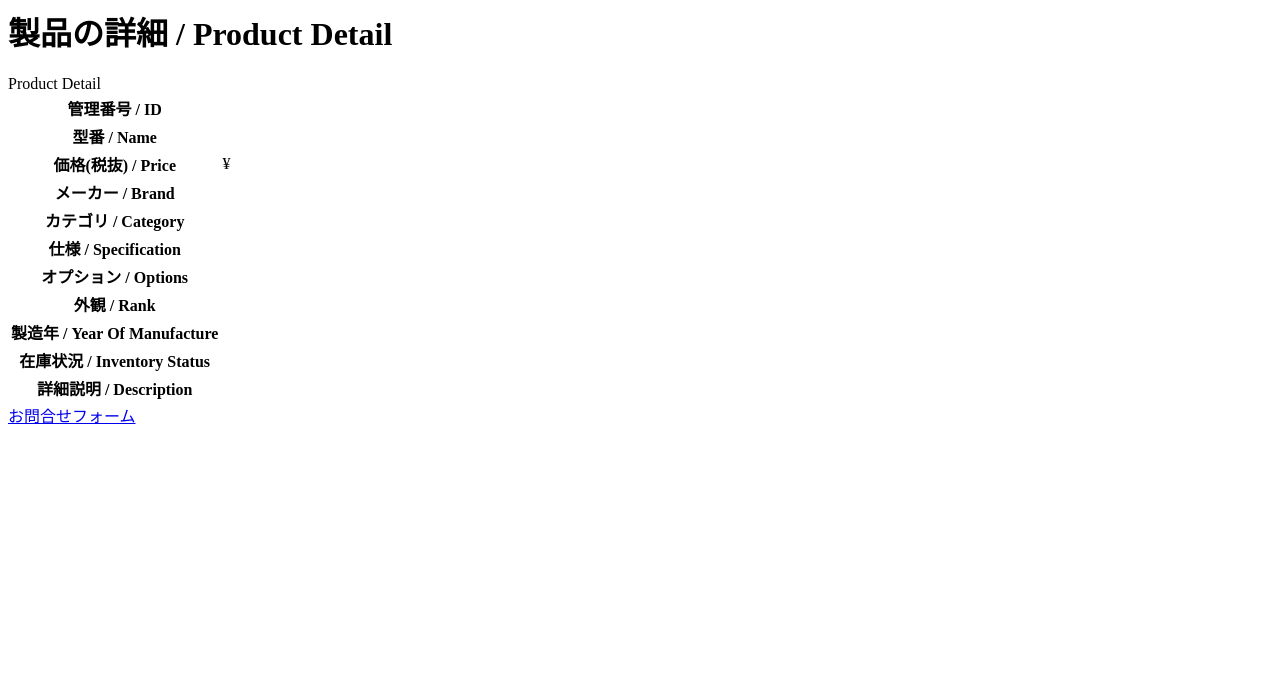
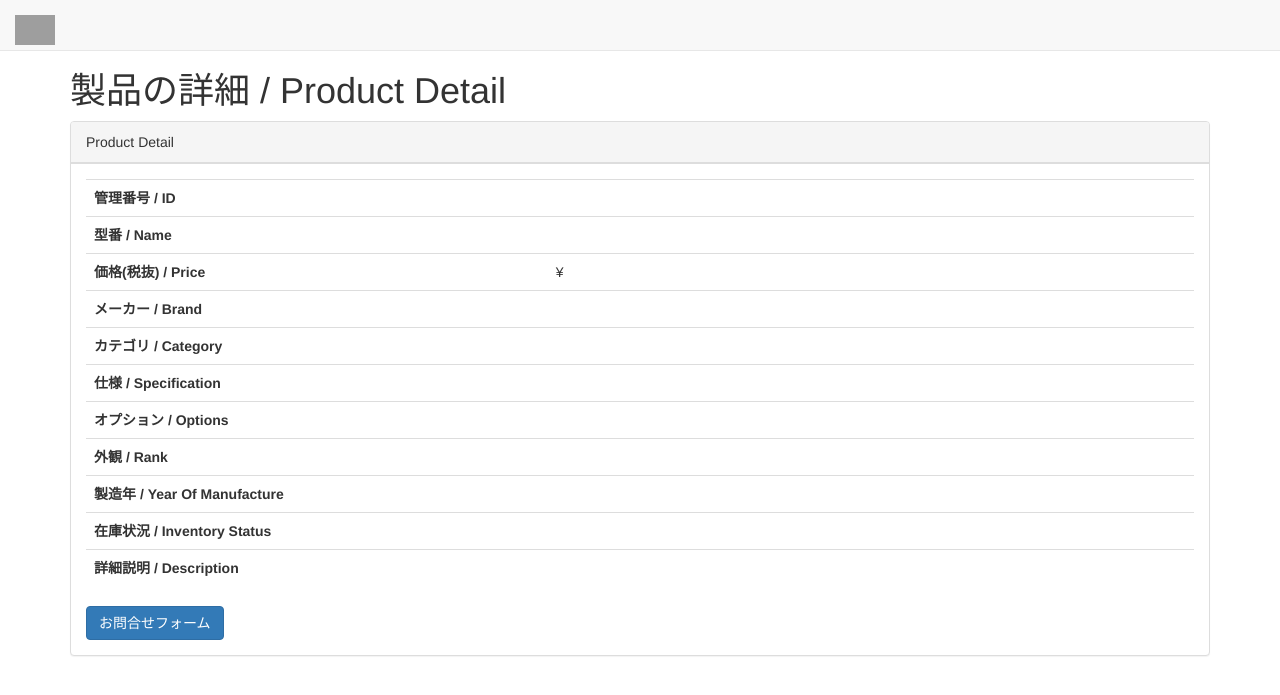
Before and after one commit to ks6088ts/djangosite, a Django app: template templates/products/detail.html in a window 1280 px wide. Shown: the top 695 px of the page. Run offline with Django 3.2, Linux system fonts and the light colour scheme; the template is opened without the code that fills it, so the values that code supplies are empty; some libraries are stand-ins or nearby versions; grey boxes are pictures that could not be loaded.

Commit message:
Apply style sheet and add submodule : $ git submodule add https://github.com/ks6088ts/startbootstrap-sb-admin-2.git externals/startbootstrap-sb-admin-2

```diff
--- a/templates/products/base.html
+++ b/templates/products/base.html
@@ -1,2 +1,124 @@
-{% block content %}
-{% endblock %}
+{% comment "Reference note" %}
+
+* https://docs.djangoproject.com/en/1.11/ref/templates/language/
+
+{% endcomment %}
+
+{% load static %}
+
+
+<!DOCTYPE html>
+<html lang="en">
+
+<head>
+
+    <meta charset="utf-8">
+    <meta http-equiv="X-UA-Compatible" content="IE=edge">
+    <meta name="viewport" content="width=device-width, initial-scale=1">
+    <meta name="description" content="">
+    <meta name="author" content="">
+
+    <link rel="icon" href="{% static 'tomoca/img/favicon.ico' %}">
+
+    <title>Used digital measuring devices, ToMoCA Co., Ltd.</title>
+
+    <!-- Bootstrap Core CSS -->
+    <link href="{% static 'startbootstrap-sb-admin-2/vendor/bootstrap/css/bootstrap.min.css' %}" rel="stylesheet">
+
+    <!-- MetisMenu CSS -->
+    <link href="{% static 'startbootstrap-sb-admin-2/vendor/metisMenu/metisMenu.min.css' %}" rel="stylesheet">
+
+    <!-- DataTables CSS -->
+    <link href="{% static 'startbootstrap-sb-admin-2/vendor/datatables-plugins/dataTables.bootstrap.css' %}" rel="stylesheet">
+
+    <!-- DataTables Responsive CSS -->
+    <link href="{% static 'startbootstrap-sb-admin-2/vendor/datatables-responsive/dataTables.responsive.css' %}" rel="stylesheet">
+
+    <!-- Custom CSS -->
+    <link href="{% static 'startbootstrap-sb-admin-2/dist/css/sb-admin-2.css' %}" rel="stylesheet">
+
+    <!-- Custom Fonts -->
+    <link href="{% static 'startbootstrap-sb-admin-2/vendor/font-awesome/css/font-awesome.min.css' %}" rel="stylesheet" type="text/css">
+
+    <!-- HTML5 Shim and Respond.js IE8 support of HTML5 elements and media queries -->
+    <!-- WARNING: Respond.js doesn't work if you view the page via file:// -->
+    <!--[if lt IE 9]>
+    <script src="https://oss.maxcdn.com/libs/html5shiv/3.7.0/html5shiv.js"></script>
+    <script src="https://oss.maxcdn.com/libs/respond.js/1.4.2/respond.min.js"></script>
+    <![endif]-->
+
+    <!-- Global Site Tag (gtag.js) - Google Analytics -->
+    <script async src="https://www.googletagmanager.com/gtag/js?id=UA-91094240-4"></script>
+    <script>
+      window.dataLayer = window.dataLayer || [];
+      function gtag(){dataLayer.push(arguments);}
+      gtag('js', new Date());
+
+      gtag('config', 'UA-91094240-4');
+    </script>
+
+</head>
+
+<body>
+
+<div id="wrapper">
+
+    <!-- Navigation -->
+    <nav class="navbar navbar-default navbar-static-top" role="navigation" style="margin-bottom: 0">
+        <div class="navbar-header">
+            <button type="button" class="navbar-toggle" data-toggle="collapse" data-target=".navbar-collapse">
+                <span class="sr-only">Toggle navigation</span>
+                <span class="icon-bar"></span>
+                <span class="icon-bar"></span>
+                <span class="icon-bar"></span>
+            </button>
+            <a class="navbar-brand" href="{% url 'products:index' %}">
+                <img alt="Corporate Logo" src="{% static 'tomoca/img/logo.png' %}" height="40px" style="padding-bottom: 10px;">
+            </a>
+        </div>
+        <!-- /.navbar-header -->
+    </nav>
+
+    <div class="container">
+        <div class="row">
+            <div class="col-lg-12">
+                {% block content %}
+                {% endblock %}
+            </div>
+            <!-- /.col-lg-12 -->
+        </div>
+    </div>
+    <!-- /#page-wrapper -->
+
+</div>
+<!-- /#wrapper -->
+
+<!-- jQuery -->
+<script src="{% static 'startbootstrap-sb-admin-2/vendor/jquery/jquery.min.js' %}"></script>
+
+<!-- Bootstrap Core JavaScript -->
+<script src="{% static 'startbootstrap-sb-admin-2/vendor/bootstrap/js/bootstrap.min.js' %}"></script>
+
+<!-- Metis Menu Plugin JavaScript -->
+<script src="{% static 'startbootstrap-sb-admin-2/vendor/metisMenu/metisMenu.min.js' %}"></script>
+
+<!-- DataTables JavaScript -->
+<script src="{% static 'startbootstrap-sb-admin-2/vendor/datatables/js/jquery.dataTables.min.js' %}"></script>
+<script src="{% static 'startbootstrap-sb-admin-2/vendor/datatables-plugins/dataTables.bootstrap.min.js' %}"></script>
+<script src="{% static 'startbootstrap-sb-admin-2/vendor/datatables-responsive/dataTables.responsive.js' %}"></script>
+
+<!-- Custom Theme JavaScript -->
+<script src="{% static 'startbootstrap-sb-admin-2/dist/js/sb-admin-2.js' %}"></script>
+
+<!-- Page-Level Demo Scripts - Tables - Use for reference -->
+<script>
+    $(document).ready(function() {
+        $('#dataTables-example').DataTable({
+            responsive: true
+        });
+    });
+    </script>
+
+</body>
+
+</html>
```
Also changed, not shown: config/settings.py (+12 -3 lines), 2 other files.
